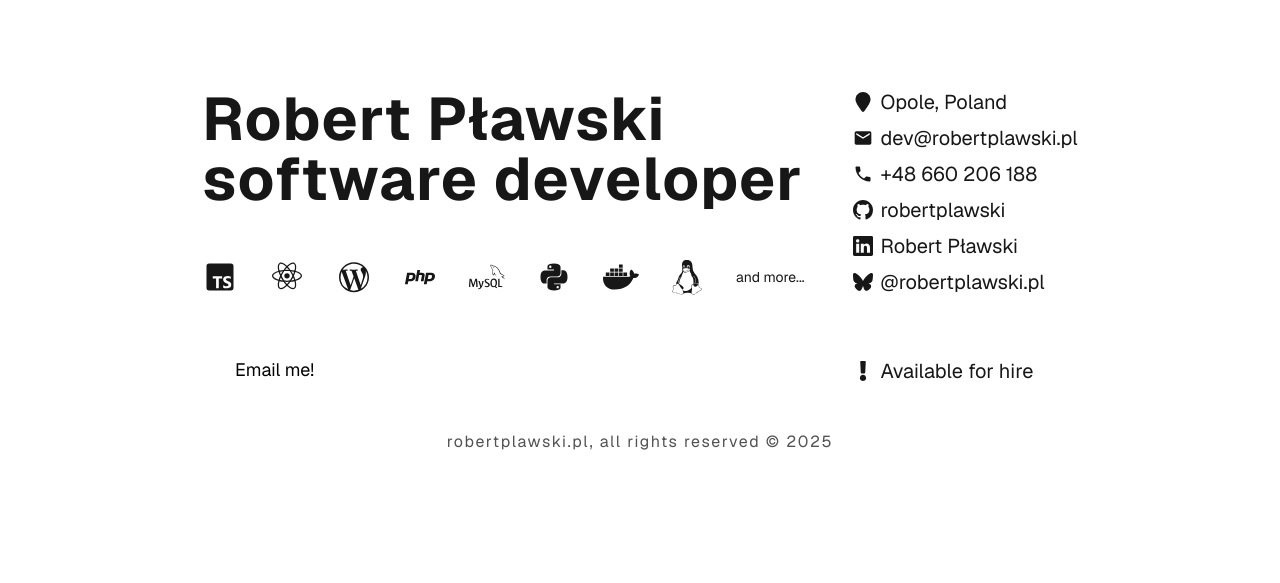
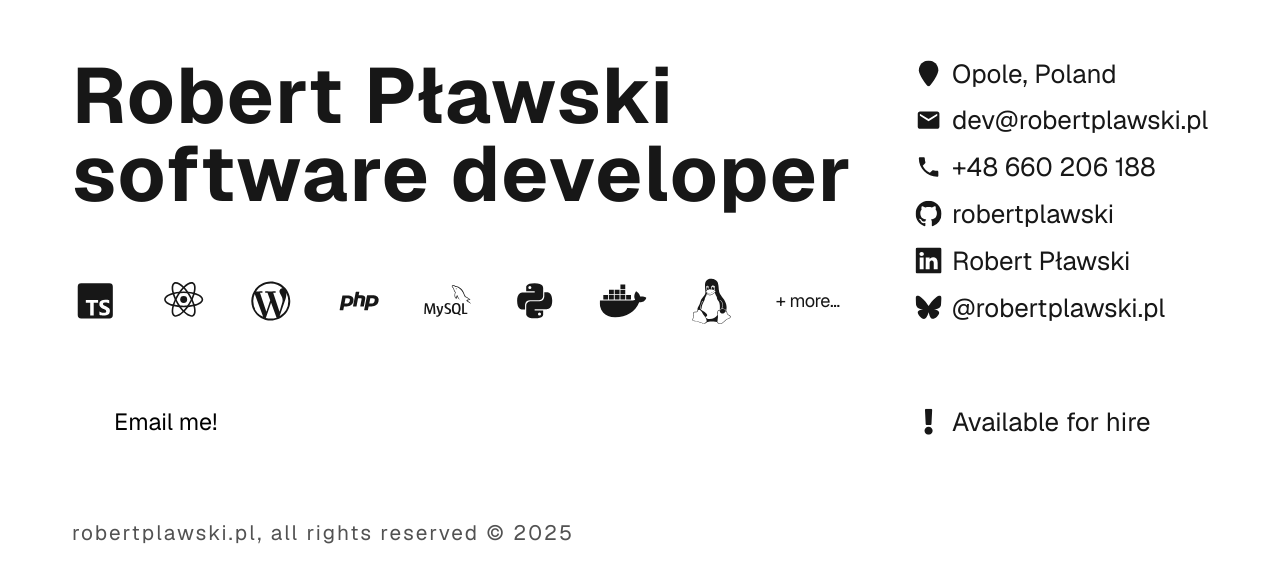
Before and after one commit to robertplawski/robertplawski.pl, a Next.js app: page / in a window 1280 px wide. Shown: the part 129-712 px from the top of the page. Built offline with nearby package versions, Linux system fonts and the light colour scheme.

Commit message:
Minor tweaks changed buttons, started work on future site features like about me or smth

```diff
--- a/src/app/ContactInfo.tsx
+++ b/src/app/ContactInfo.tsx
@@ -1,7 +1,7 @@
 "use client"
 import {ReactElement, useEffect, useState} from "react";
 
-type ContactInfoProps = {
+interface ContactInfoProps {
     icon: ReactElement,
     label: string,
     href?: string,
--- /dev/null
+++ b/src/app/HeroButton.tsx
@@ -0,0 +1,16 @@
+import {PropsWithChildren} from "react";
+
+interface HeroButtonProps extends PropsWithChildren {
+    href?: string;
+    variant: "hero" | "secondary";
+}
+
+export const HeroButton = ({href, variant, children}: HeroButtonProps) => {
+    return (
+        <a href={href}
+           className={`cursor-pointer p-3 px-4   text-center rounded-full ${variant == 'hero' ? " bg-white  text-black" : (variant == "secondary") ? ' text-white border-white border-[1px]' : ''}`
+           }>
+            {children}
+        </a>
+    );
+};
--- /dev/null
+++ b/src/app/JobStatus.tsx
@@ -0,0 +1,8 @@
+import {FaExclamation} from "react-icons/fa";
+
+export const JobStatus = () => {
+    return <div className={"text-xl flex flex-row gap-2 items-center"}><FaExclamation/><p>
+        Available for
+        hire </p>
+    </div>;
+}
--- a/src/app/page.tsx
+++ b/src/app/page.tsx
@@ -10,23 +10,30 @@ import {
     BiLogoWordpress
 } from "react-icons/bi";
 import {DiLinux} from "react-icons/di";
+import {SiMysql} from "react-icons/si";
+import {FaChevronDown, FaDocker} from "react-icons/fa";
+import {HeroButton} from "@/app/HeroButton";
+import {JobStatus} from "@/app/JobStatus";
 import {CurrentYear} from "@/app/CurrentYear";
-import {SiMysql} from "react-icons/si";
-import {FaDocker, FaExclamation} from "react-icons/fa";
+
+const CONFIG = {
+    experimental: false,
+}
 
 export default function Home() {
     return (
         <div
-            className="font-sans max-w-screen flex justify-center items-center flex-col gap-8 min-h-screen p-8 pb-20 gap-0 lg:p-20">
-            {/*<NavBar/>*/}
+            className="relative font-sans  max-w-screen flex sm:justify-center items-center flex-col gap-8 min-h-screen p-8 gap-0 lg:p-20">
+            <div className={"scale-90 sm:scale-100 xl:scale-130"}>
                 <main
-                className="grid grid-cols-1 border-neutral-700  lg:grid-cols-[1fr_auto] items-center gap-[32px] lg:gap-[48px] row-start-1 justify-center ">
+                    className="translate-y-6 grid grid-cols-1 border-neutral-700  lg:grid-cols-[1fr_auto] items-center gap-[32px] lg:gap-[48px] row-start-1 justify-center ">
                     <h1 className="tracking-wide text-4xl sm:text-5xl lg:text-6xl font-bold">
                         Robert Pławski<br/> software developer<br/>
                     </h1>
                     <div className={"flex flex-col h-full justify-around row-span-2 gap-2 text-xl"}>
                         <ContactInfo icon={<FaLocationPin/>} label={"Robert's location"} value={"Opole, Poland"}/>
-                    <ContactInfo icon={<MdEmail/>} label={"Robert's email address"} href={"mailto:dev@robertplawski.pl"}
+                        <ContactInfo icon={<MdEmail/>} label={"Robert's email address"}
+                                     href={"mailto:dev@robertplawski.pl"}
                                      value={"dev@robertplawski.pl"}/>
                         <ContactInfo icon={<MdPhone/>} label={"Robert's phone number"} href={"tel:+48660206188"}
                                      value={"+48 660 206 188"}
@@ -43,7 +50,8 @@ export default function Home() {
                     </div>
 
                     <div className={"flex flex-col gap-4"}>
-                    <div className={"flex text-4xl flex-wrap items-center flex-row gap-2 justify-between "}>
+                        <div
+                            className={"grid grid-cols-5 md:grid-cols-9 text-4xl items-center  gap-2 justify-between "}>
 
                             <BiLogoTypescript/>
                             <BiLogoReact/>
@@ -54,38 +62,39 @@ export default function Home() {
                             <BiLogoPython/>
                             <FaDocker/>
                             <DiLinux/>
-                        <p className={"text-sm"}>and more...</p>
+                            <p className={"text-sm tracking-tight"}>+ more...</p>
                         </div>
 
                     </div>
                     <div
                         className={"  sm:text-lg grid grid-cols-1 sm:grid-cols-2 md:grid-cols-4 w-full flex-wrap gap-2"}>
-                    <a href={'mailto:dev@robertplawski.pl'}
-                       className={"cursor-pointer bg-white p-3 px-5 text-center rounded-full text-black"}>
+                        <HeroButton variant="hero" href={"mailto:dev@robertplawski.pl"}>
                             Email me!
-                    </a>
-                    <button className={" cursor-pointer  p-3 px-5 rounded-full text-white border-white border-[1px]"}>
+                        </HeroButton>
+                        {CONFIG.experimental && <HeroButton variant="secondary" href={"#portfolio"}>
                             Portfolio
-                    </button>
-                    <button className={"cursor-pointer  p-3 px-5 rounded-full text-white border-white border-[1px]"}>
-                        About me
-                    </button>
-                    <button className={"cursor-pointer  p-3 px-5 rounded-full text-white border-white border-[1px]"}>
-                        Testimonials
-                    </button>
+                        </HeroButton>}
+
                     </div>
-                <div className={"text-xl flex flex-row gap-2 items-center"}><FaExclamation/><p>
-                    Available for
-                    hire </p>
-                </div>
+                    <JobStatus/>
+
+                    {!CONFIG.experimental && <footer
+                        className={"text-md font-normal flex flex-row items-center  text-neutral-600 tracking-normal lg:tracking-widest "}>
+                        <p>robertplawski.pl,
+                            all
+                            rights
+                            reserved &copy;<CurrentYear/></p>
+
+                    </footer>}
+
                 </main>
 
-            <footer
-                className={"text-md font-normal text-neutral-600 tracking-normal text-center lg:tracking-widest "}>
-                robertplawski.pl,
-                all
-                rights
-                reserved &copy;<CurrentYear/></footer>
             </div>
+            {CONFIG.experimental && <div className={"flex flex-col gap-2 items-center absolute  bottom-10"}>
+                <p>learn more</p>
+                <FaChevronDown/>
+            </div>}
+        </div>
+
     );
 }
```
Lines whose indentation alone changed are shown as unchanged.
